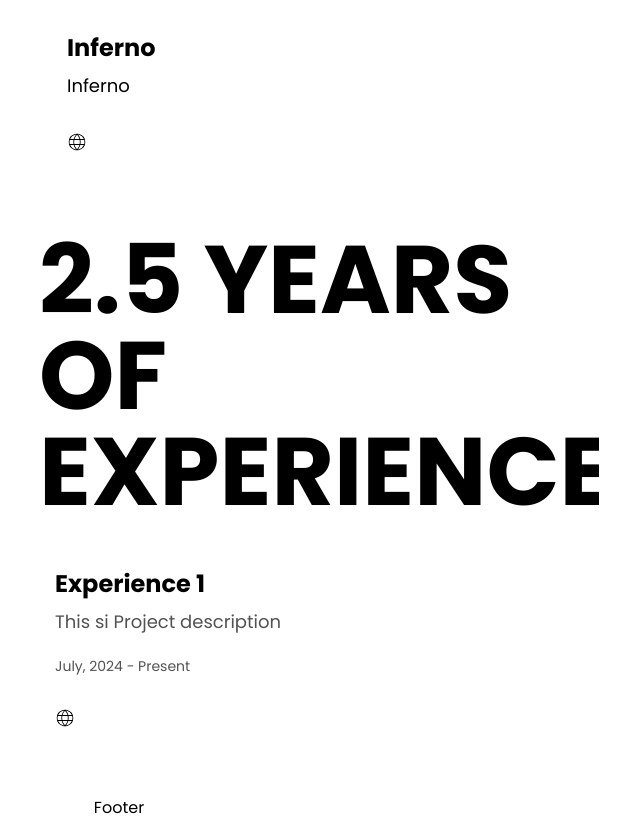
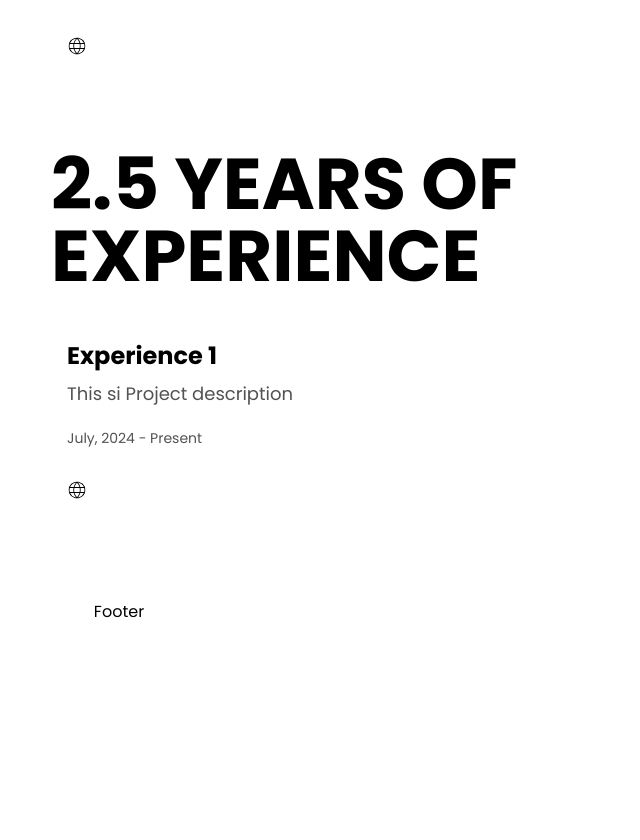
Before and after one commit to k99sharma/kalashsharmadotcom, a React (Vite) app: page / in a window 1280 px wide. Shown: the part 1040-1880 px from the top of the page, without its empty margins (521-1161 px from the left). After the commit the page ends 1684 px from the top, so only its background shows below. Built offline with nearby package versions, Linux system fonts and the light colour scheme.

Commit message:
refact: updated header size

```diff
--- a/src/components/sections/experience/index.tsx
+++ b/src/components/sections/experience/index.tsx
@@ -4,7 +4,7 @@ import experience from "./experience.json";
 
 function Experience() {
   return (
-    <div className="experience">
+    <div className="experience p-3">
       <div className="experience__header mb-8 flex justify-center md:justify-start">
         <CustomHeader heading="2.5 YEARS OF" subheading="EXPERIENCE" />
       </div>
--- a/src/components/shared/customHeader/index.tsx
+++ b/src/components/shared/customHeader/index.tsx
@@ -3,11 +3,11 @@ import type { CustomHeaderPropsType } from "./header.types";
 function CustomHeader({ heading, subheading }: CustomHeaderPropsType) {
   return (
     <div className="header">
-      <div className="header__heading text-5xl md:text-6xl lg:text-8xl font-bold">
+      <div className="header__heading text-5xl md:text-6xl lg:text-7xl font-bold">
         {heading.toUpperCase()}
       </div>
 
-      <div className="header__subheading text-5xl md:text-6xl lg:text-8xl font-bold">
+      <div className="header__subheading text-5xl md:text-6xl lg:text-7xl font-bold">
         {subheading.toUpperCase()}
       </div>
     </div>
```
